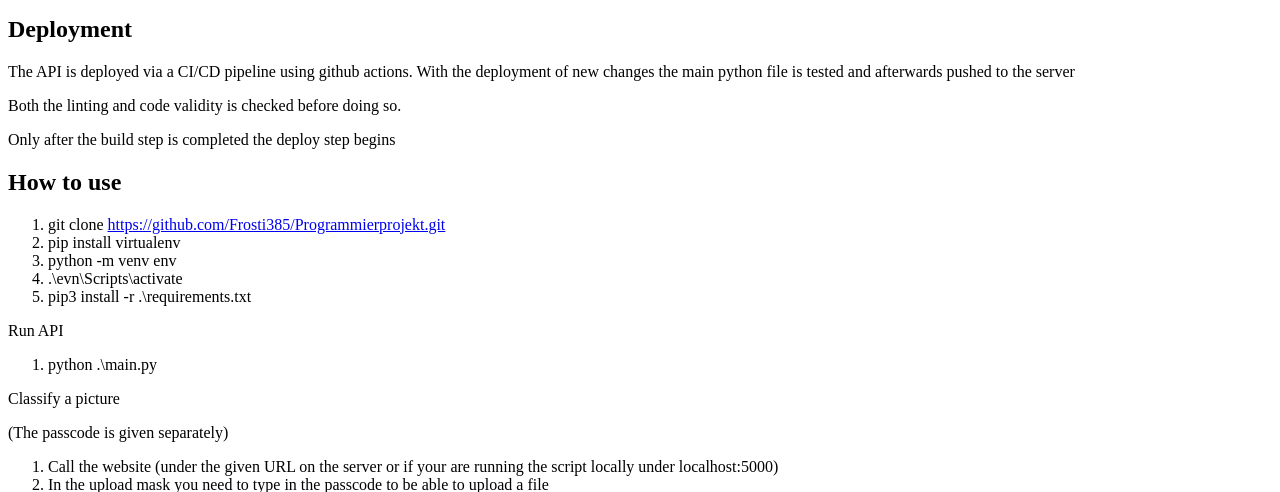
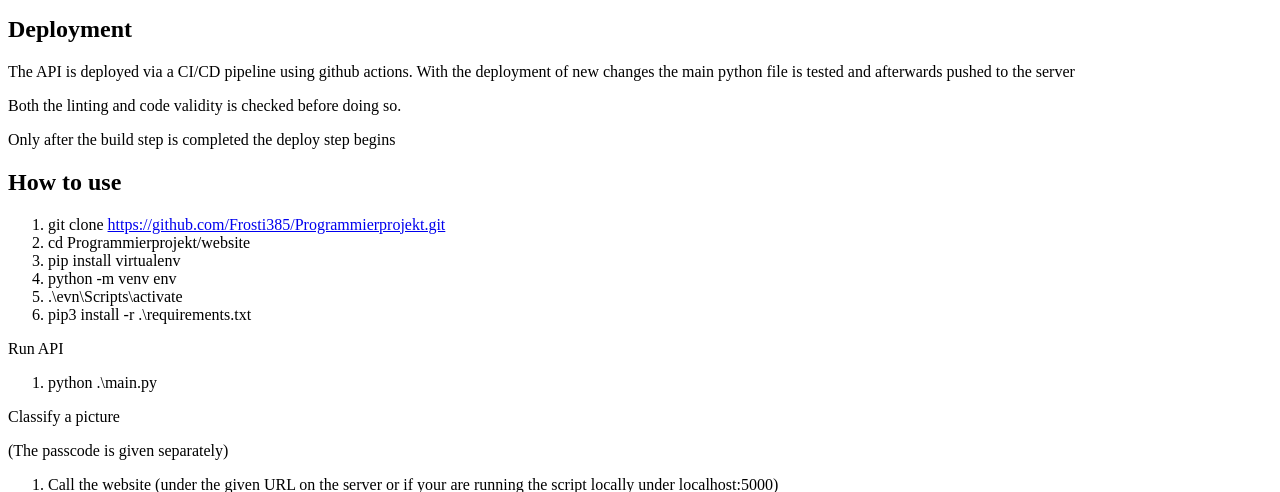
Before and after one commit to Frosti385/Programmierprojekt, a Flask app: page / in a window 1280 px wide. Shown: the part 397-889 px from the top of the page. Run offline with Flask 2, Linux system fonts and the light colour scheme.

Commit message:
Update index.html

```diff
--- a/website/templates/index.html
+++ b/website/templates/index.html
@@ -38,6 +38,7 @@
           >https://github.com/Frosti385/Programmierprojekt.git</a
         >
       </li>
+      <li>cd Programmierprojekt/website</li>
       <li>pip install virtualenv</li>
       <li>python -m venv env</li>
       <li>.\evn\Scripts\activate</li>
```
